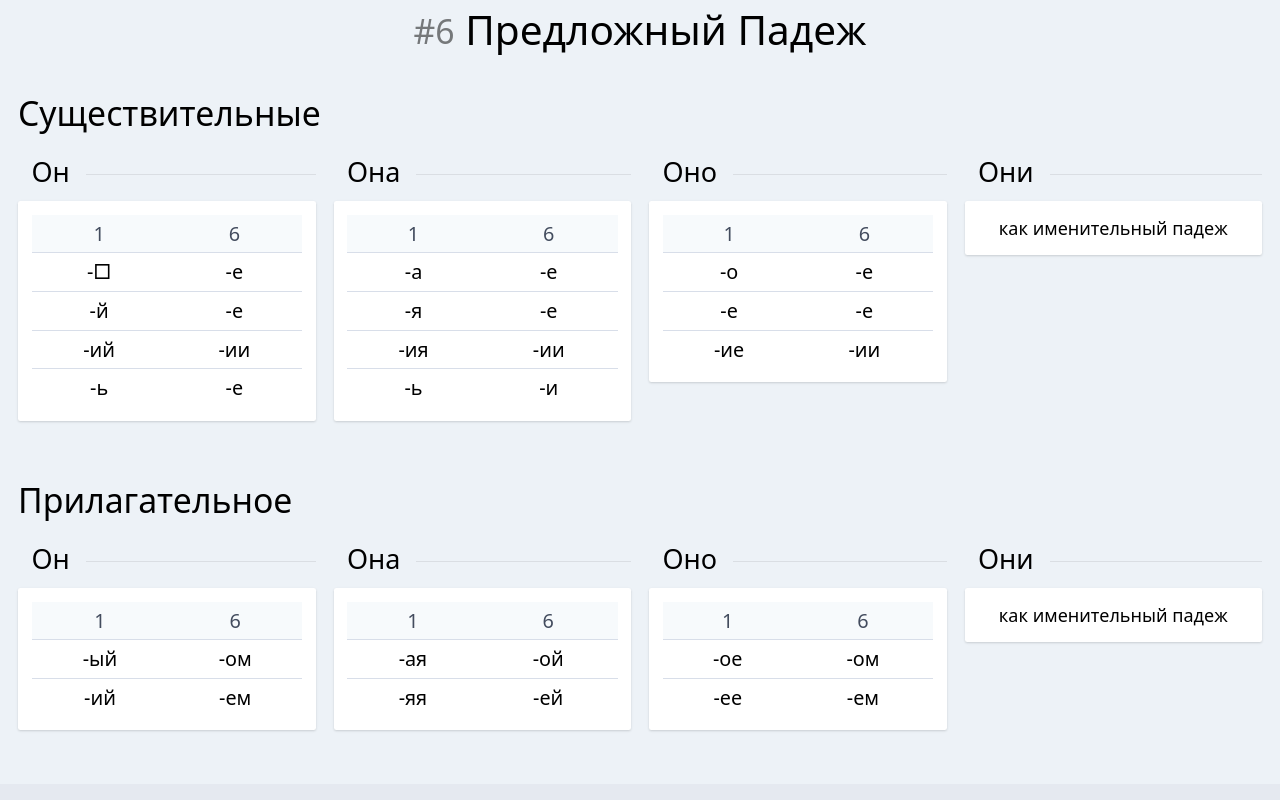
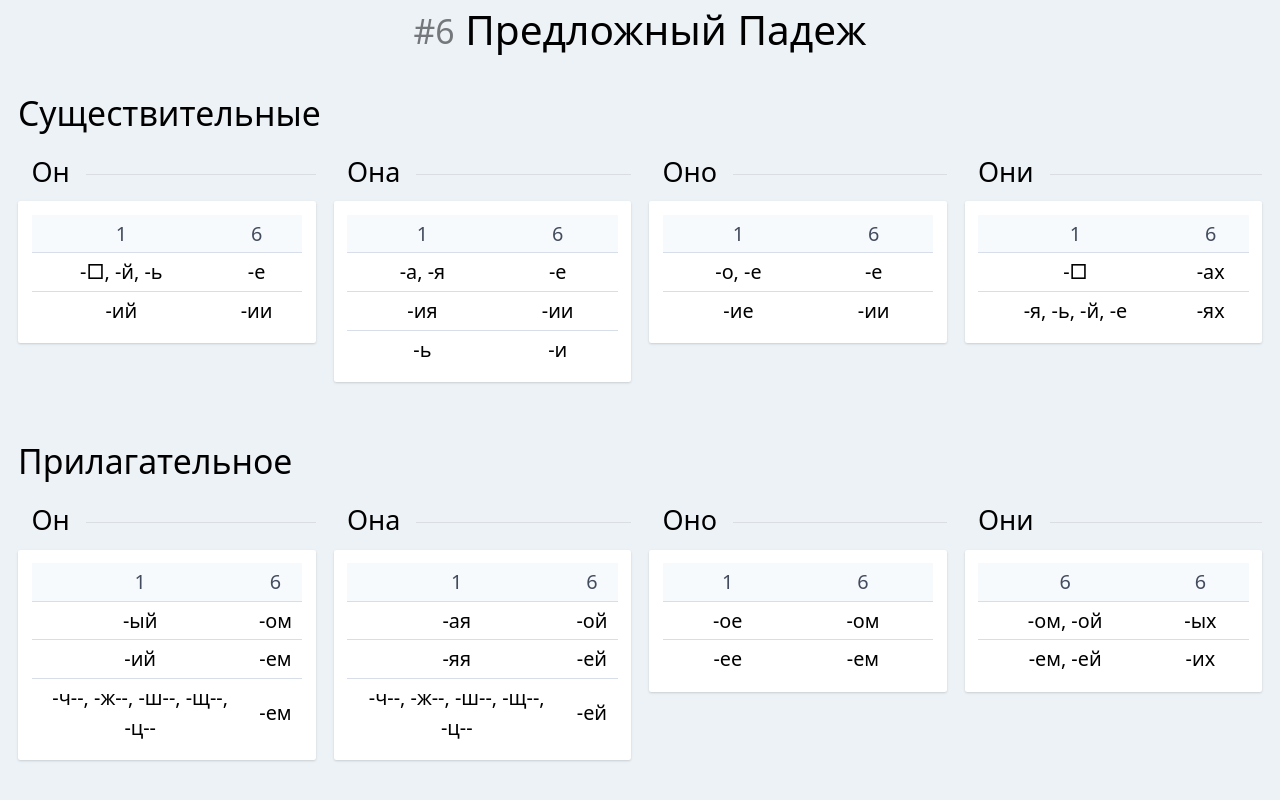
Before and after one commit to albizures/ruian, a Next.js app: page / in a window 1280 px wide. Shown: the part 3486-4286 px from the top of the page. Built offline with nearby package versions, Linux system fonts and the light colour scheme.

Commit message:
feat(cases): complete prepositional case

```diff
--- a/src/cases/prepositional.ts
+++ b/src/cases/prepositional.ts
@@ -26,23 +26,24 @@ const prepositional: Case = {
 	nouns: {
 		[Masculine]: [
 			['1', '6'],
-			['-□', '-е'],
-			['-й', '-е'],
+			['-□, -й, -ь', '-е'],
 			['-ий', '-ии'],
-			['-ь', '-е'],
 		],
 		[Feminine]: [
 			['1', '6'],
-			['-а', '-е'],
-			['-я', '-е'],
+			['-а, -я', '-е'],
 			['-ия', '-ии'],
 			['-ь', '-и'],
 		],
 		[Neuter]: [
 			['1', '6'],
-			['-о', '-е'],
-			['-е', '-е'],
+			['-о, -е', '-е'],
 			['-ие', '-ии'],
+		],
+		Plural: [
+			['1', '6'],
+			['-□', '-ах'],
+			['-я, -ь, -й, -е', '-ях'],
 		],
 	},
 	adjectives: {
@@ -50,17 +51,24 @@ const prepositional: Case = {
 			['1', '6'],
 			['-ый', '-ом'],
 			['-ий', '-ем'],
+			['-ч--, -ж--, -ш--, -щ--, -ц--', '-ем'],
 		],
 		[Feminine]: [
 			['1', '6'],
 			['-ая', '-ой'],
 			['-яя', '-ей'],
+			['-ч--, -ж--, -ш--, -щ--, -ц--', '-ей'],
 		],
 		[Neuter]: [
 			['1', '6'],
 			['-ое', '-ом'],
 			['-ее', '-ем'],
 		],
+		Plural: [
+			['6', '6'],
+			['-ом, -ой', '-ых'],
+			['-ем, -ей', '-их'],
+		],
 	},
 };
 
```
